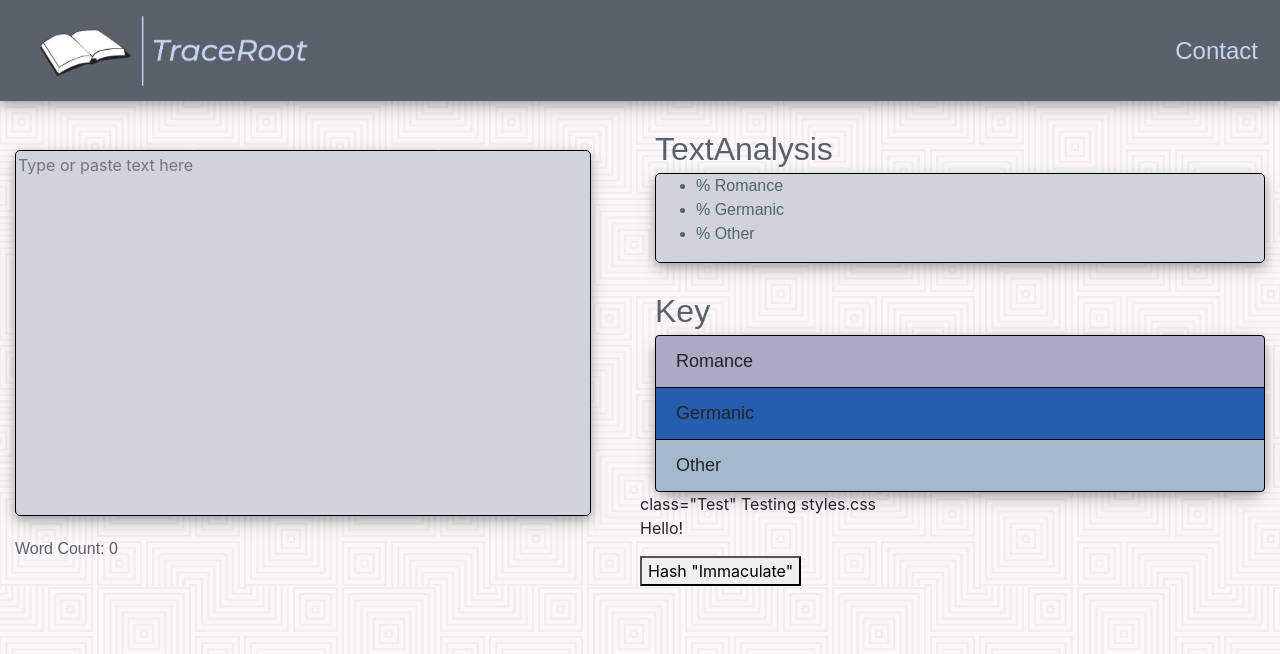
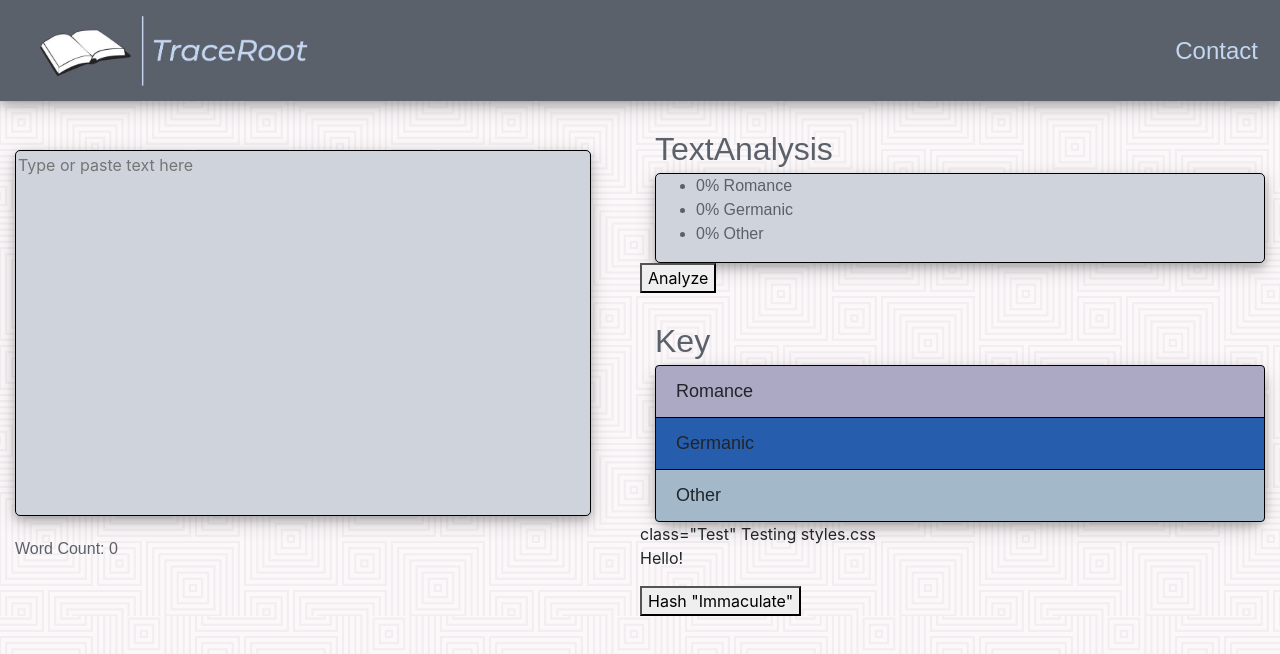
Before and after one commit to rushilsrivastavay3/benjaminhsieh2002, a React (Create React App) app: page / in a window 1280 px wide. Shown: the top 654 px of the page. Built offline with nearby package versions, Linux system fonts and the light colour scheme.

Commit message:
updates in Text Analysis

```diff
--- a/src/pages/pageComponents/TextAnalysis.js
+++ b/src/pages/pageComponents/TextAnalysis.js
@@ -1,10 +1,25 @@
 import React from "react"
 import "../../style/style.css"
-import {GetRomancePercent} from "../../Backend.js"
-import {GetGermanicPercent} from "../../Backend.js"
-import {GetOtherPercent} from "../../Backend.js"
+import {GetRomancePercent, GetGermanicPercent, GetOtherPercent} from "../../Backend.js"
 
 class TextAnalysis extends React.Component {
+	constructor(props){
+	super(props);
+	this.state = {
+	romancePercent : GetRomancePercent(),
+	germanicPercent : GetGermanicPercent(),
+	otherPercent: GetOtherPercent()
+	};
+	this.handleChange = this.handleChange.bind(this)
+}
+handleChange(event) {
+	this.setState({
+	romancePercent: GetRomancePercent(),
+	germanicPercent : GetGermanicPercent(),
+	otherPercent: GetOtherPercent()
+	});
+}
+
     render() {
         return(
            <div>
@@ -14,13 +29,14 @@ TextAnalysis
 
 <div class="box">
 <ul>
-<li class="box-percent box-percent-Romance">{GetRomancePercent} % Romance</li>
-<li class="box-percent box-percent-Germanic">{GetGermanicPercent}% Germanic</li>
-<li class="box-percent box-percent-Other">{GetOtherPercent}% Other</li>
+<li class="box-percent box-percent-Romance">{this.state.romancePercent}% Romance</li>
+<li class="box-percent box-percent-Germanic">{this.state.germanicPercent}% Germanic</li>
+<li class="box-percent box-percent-Other">{this.state.otherPercent}% Other</li>
 
 </ul>
 
 </div>
+<button onClick={this.handleChange}>Analyze</button>
  </div>
         )
     }
```
Also changed, not shown: 2 other files (tests, documents, lock files or other folders).
